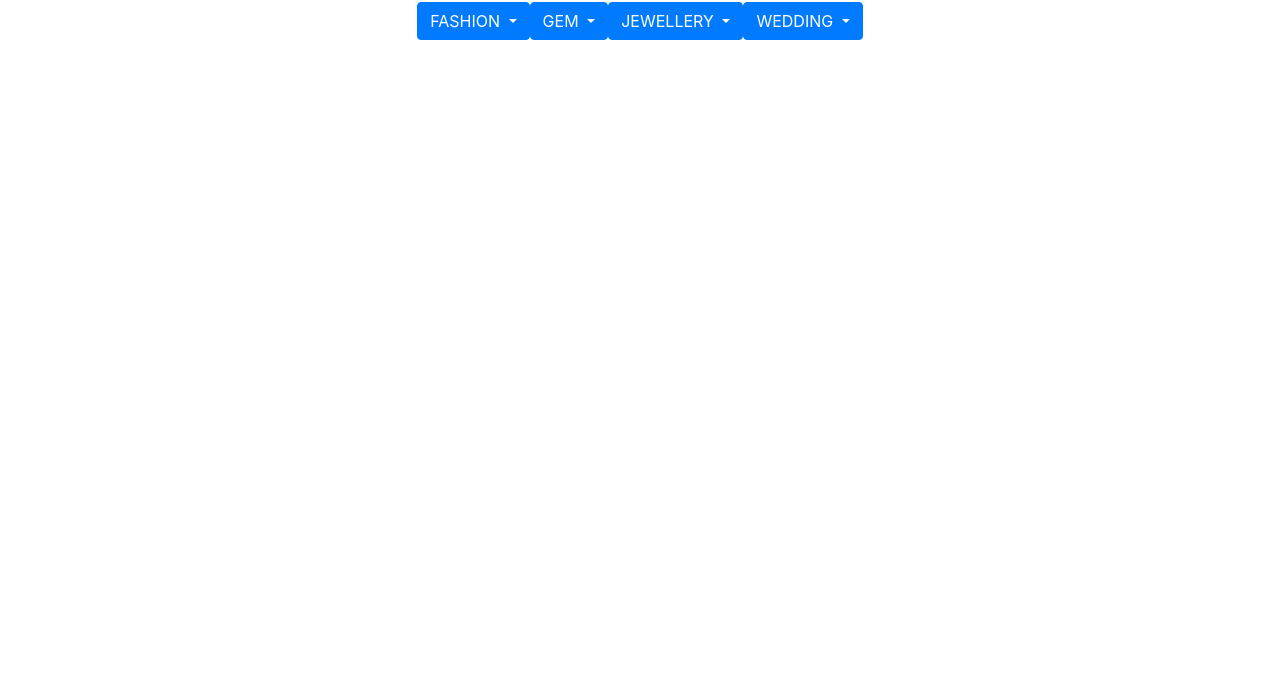
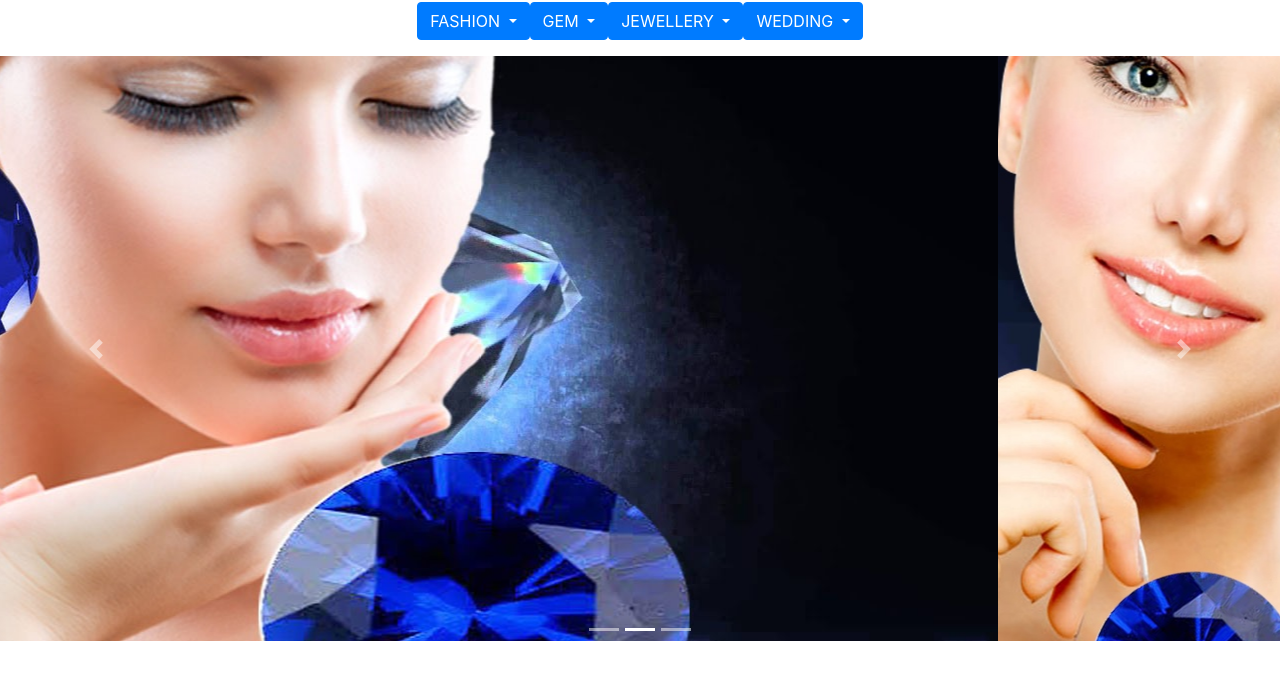
Before and after one commit to Dilansilva/Mobile-Shopee, a plain HTML site: page index.html in a window 1280 px wide. Shown: the part 94-774 px from the top of the page. Drawn offline with nearby package versions, Linux system fonts and the light colour scheme.

Commit message:
Store some images and slider is completed

```diff
--- a/index.html
+++ b/index.html
@@ -95,7 +95,34 @@
 
     <!--start #Main-->
         <main>
-
+            <div>
+                <div id="carouselExampleIndicators" class="carousel slide py-3" data-ride="carousel">
+                    <ol class="carousel-indicators">
+                      <li data-target="#carouselExampleIndicators" data-slide-to="0" class="active"></li>
+                      <li data-target="#carouselExampleIndicators" data-slide-to="1"></li>
+                      <li data-target="#carouselExampleIndicators" data-slide-to="2"></li>
+                    </ol>
+                    <div class="carousel-inner">
+                      <div class="carousel-item active">
+                        <img class="d-block w-100" src="./assets/B 2x nyfyny.jpg" alt="First slide">
+                      </div>
+                      <div class="carousel-item">
+                        <img class="d-block w-100" src="./assets/B 3 nyfyny.jpg" alt="Second slide">
+                      </div>
+                      <div class="carousel-item">
+                        <img class="d-block w-100" src="./assets/banner-nyfyny x.jpg    " alt="Third slide">
+                      </div>
+                    </div>
+                    <a class="carousel-control-prev" href="#carouselExampleIndicators" role="button" data-slide="prev">
+                      <span class="carousel-control-prev-icon" aria-hidden="true"></span>
+                      <span class="sr-only">Previous</span>
+                    </a>
+                    <a class="carousel-control-next" href="#carouselExampleIndicators" role="button" data-slide="next">
+                      <span class="carousel-control-next-icon" aria-hidden="true"></span>
+                      <span class="sr-only">Next</span>
+                    </a>
+                  </div>
+            </div>
         </main>
     <!--!start#Header-->
 
```
Also changed, not shown: assets/B 2x nyfyny.jpg (added), assets/B 3 nyfyny.jpg (added), assets/banner-nyfyny x.jpg (added).
